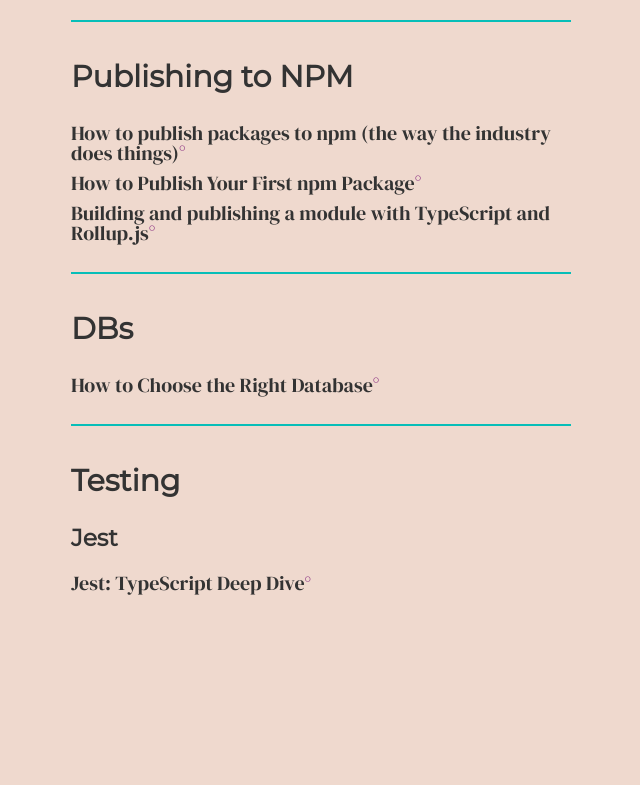
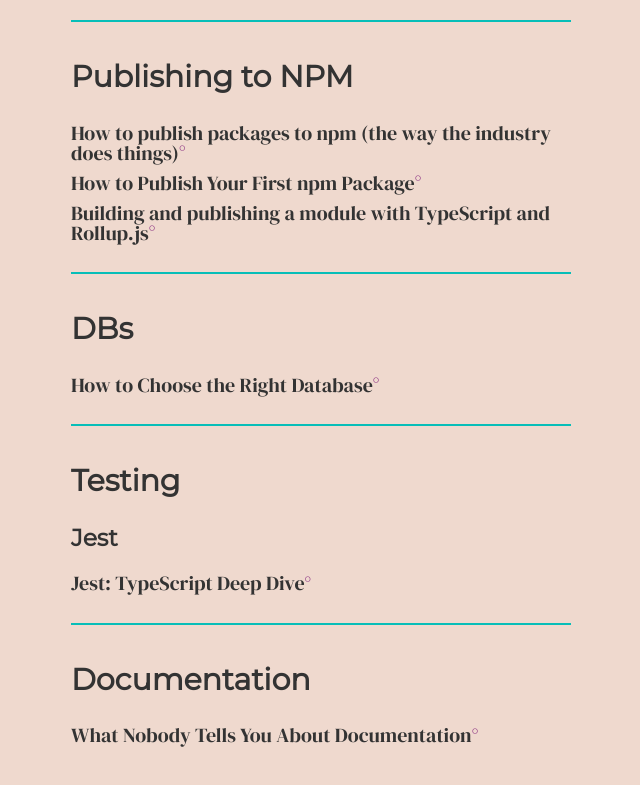
Before and after one commit to donhamiltoniii/articles-resources-tois, a Gatsby site: page / in a window 1280 px wide. Shown: the part 786-1571 px from the top of the page, without its empty margins (319-959 px from the left). Before the commit the page ends 1479 px from the top, so only its background shows below. Built offline with nearby package versions, Linux system fonts and the light colour scheme; Gatsby itself is replaced by a stand-in of ours.

Commit message:
Add Documentation article

```diff
--- a/content/index.md
+++ b/content/index.md
@@ -49,3 +49,9 @@
 ### Jest
 
 - [Jest: TypeScript Deep Dive](https://basarat.gitbooks.io/typescript/docs/testing/jest.html)
+
+---
+
+## Documentation
+
+- [What Nobody Tells You About Documentation](https://www.divio.com/blog/documentation/)
```
